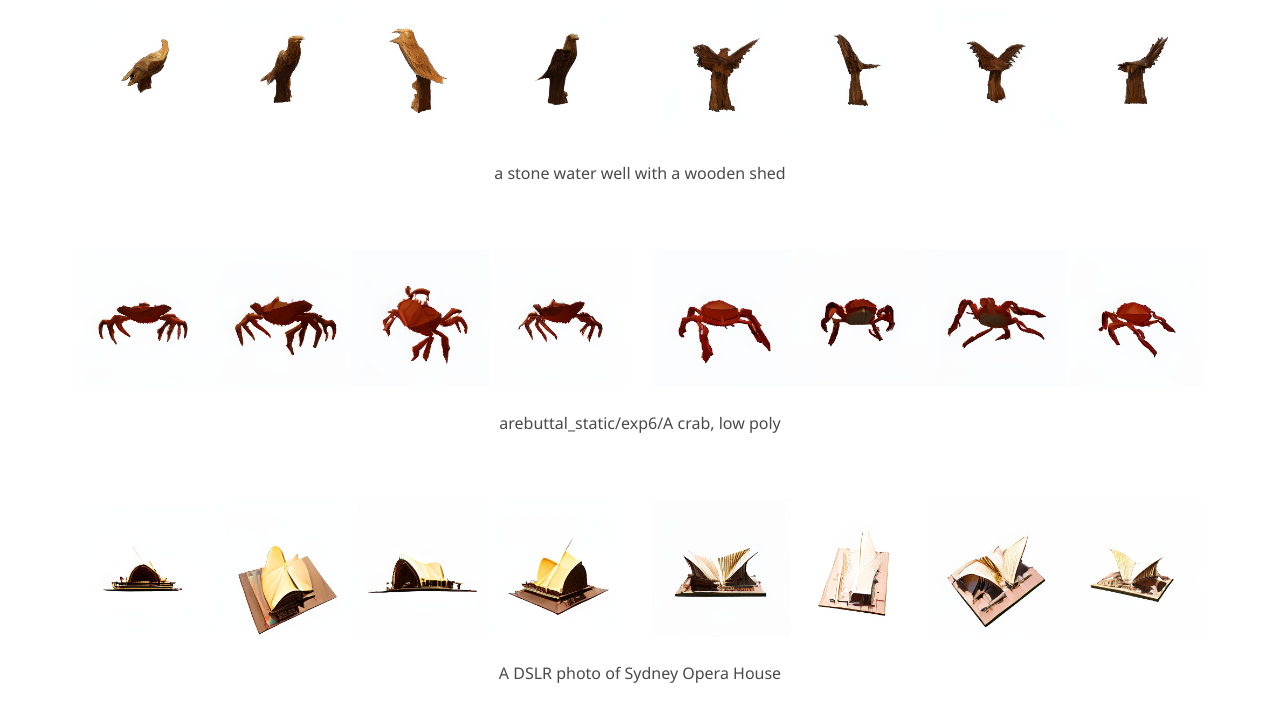
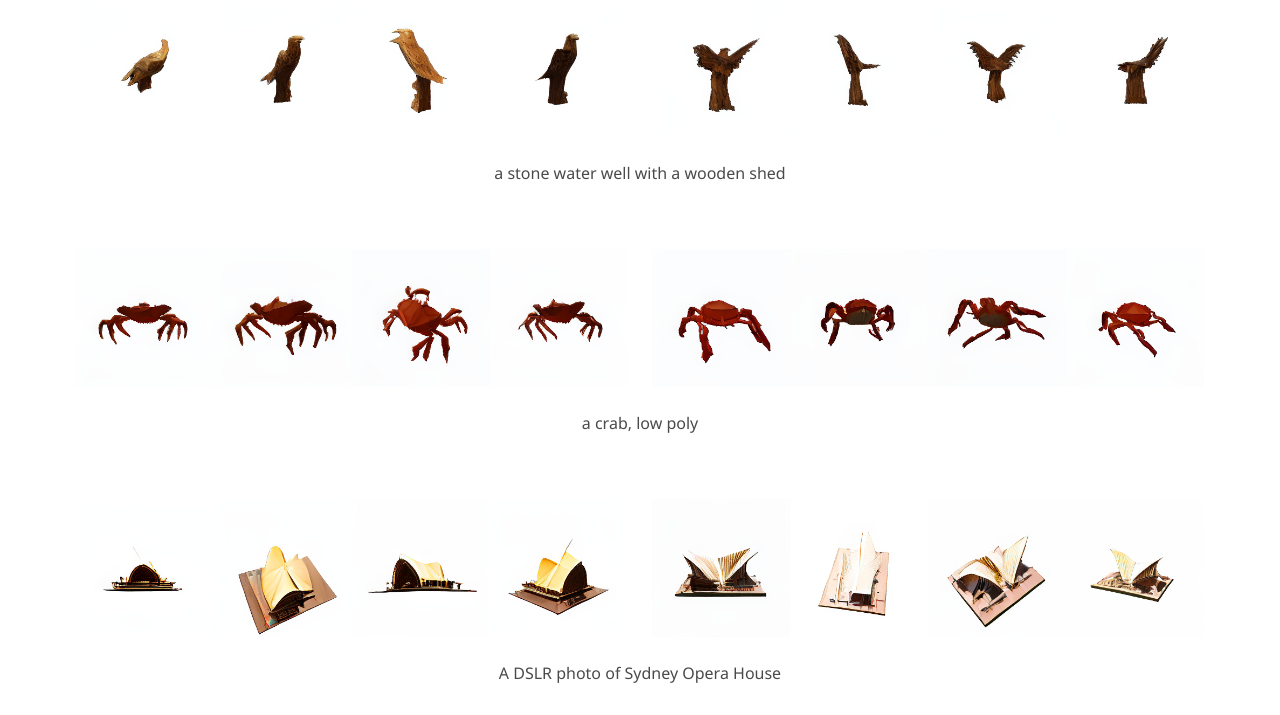
Before and after one commit to dual3d/dual3d.github.io, a plain HTML site: page 2d_results.html in a window 1280 px wide. Shown: the part 85-800 px from the top of the page. Drawn offline with nearby package versions, Linux system fonts and the light colour scheme; some packages are replaced by stand-ins of ours; a script that the page names is missing; some icons are missing; a web font is replaced by a local one.

Commit message:
Update 2d_results.html

```diff
--- a/2d_results.html
+++ b/2d_results.html
@@ -126,7 +126,7 @@
               </div>
             </div>
           </div>
-          <div class="has-text-centered is-size-6" style="height: 40px">arebuttal_static/exp6/A crab, low poly</div>
+          <div class="has-text-centered is-size-6" style="height: 40px">a crab, low poly</div>
     </div>
   </div>
 </section>
```
